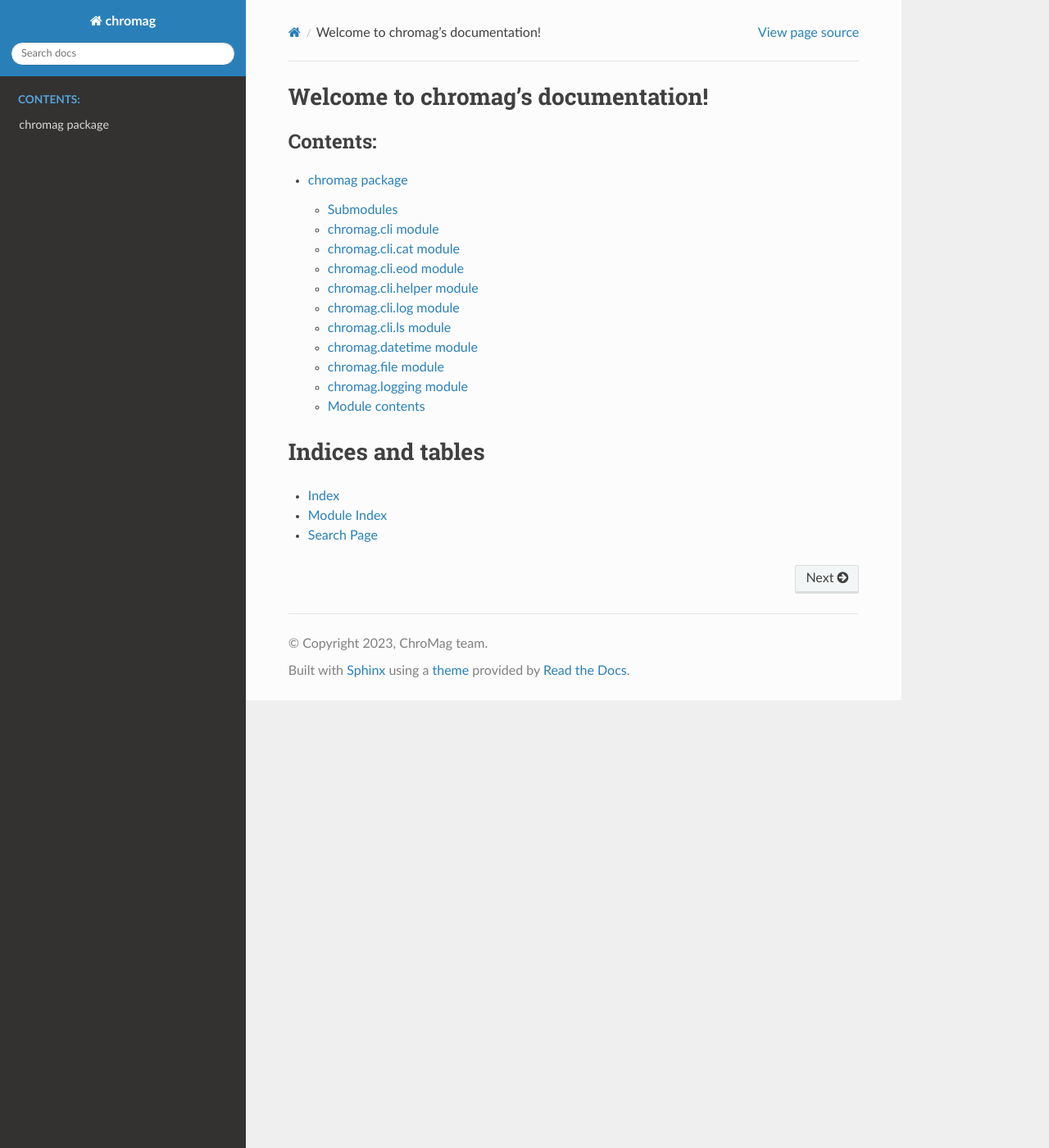
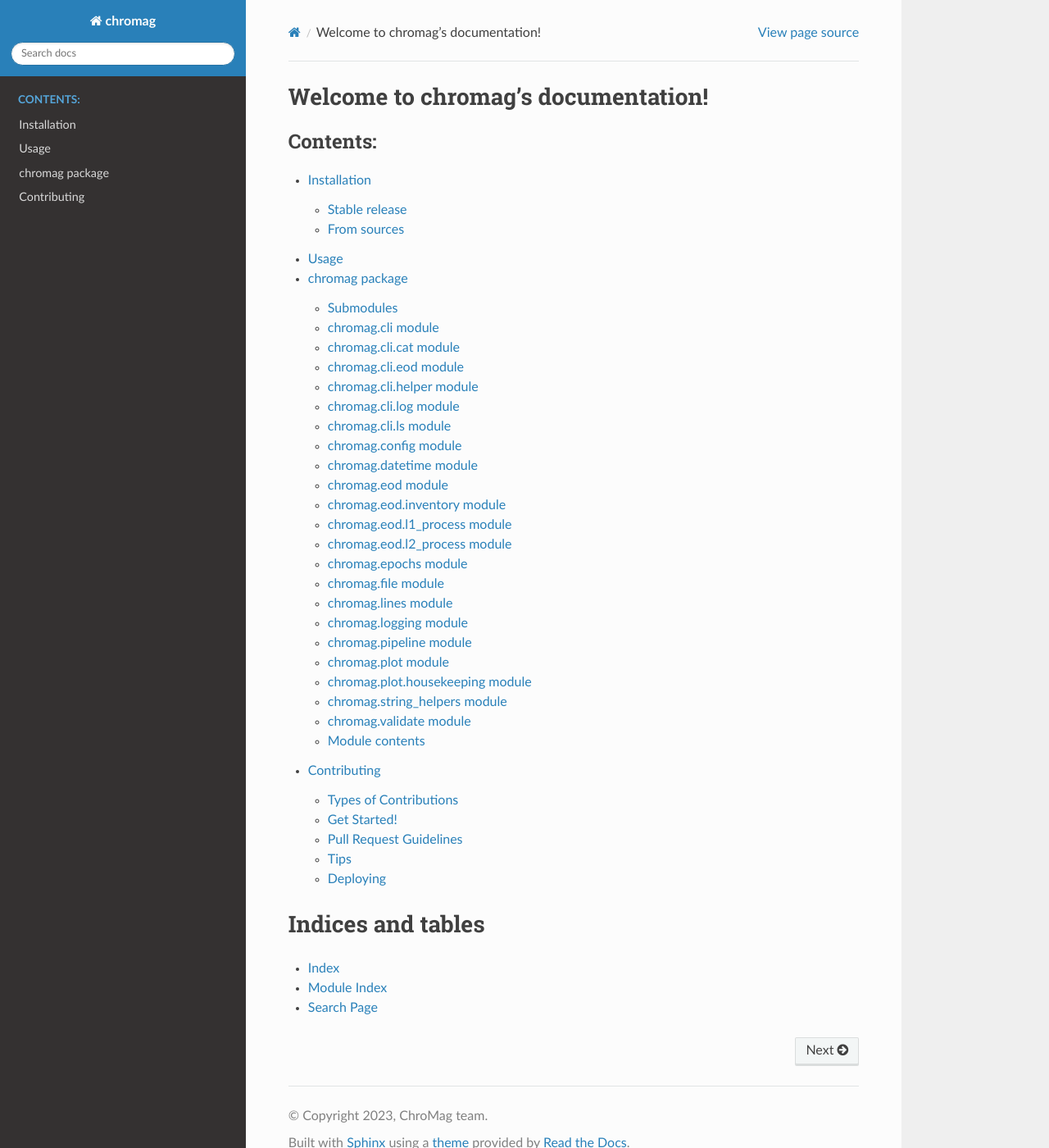
Before and after one commit to NCAR/chromag-pipeline, a Sphinx documentation site: the page built from docs/index.rst, in a window 1280 px wide and 1400 px high. Shown: the whole window at 82% size. Built offline with Sphinx 7.4.7 and the Read the Docs theme 2.0.0, drawn with Linux system fonts in a browser that asks for light colours.

Commit message:
Doc improvements

```diff
--- a/docs/api.rst
+++ b/docs/api.rst
@@ -52,10 +52,58 @@
     :undoc-members:
     :show-inheritance:
 
+chromag.config module
+---------------------
+
+.. automodule:: chromag.config
+    :members:
+    :undoc-members:
+    :show-inheritance:
+
 chromag.datetime module
 -----------------------
 
 .. automodule:: chromag.datetime
+    :members:
+    :undoc-members:
+    :show-inheritance:
+
+chromag.eod module
+------------------
+
+.. automodule:: chromag.eod
+    :members:
+    :undoc-members:
+    :show-inheritance:
+
+chromag.eod.inventory module
+----------------------------
+
+.. automodule:: chromag.eod.inventory
+    :members:
+    :undoc-members:
+    :show-inheritance:
+
+chromag.eod.l1_process module
+-----------------------------
+
+.. automodule:: chromag.eod.l1_process
+    :members:
+    :undoc-members:
+    :show-inheritance:
+
+chromag.eod.l2_process module
+-----------------------------
+
+.. automodule:: chromag.eod.l2_process
+    :members:
+    :undoc-members:
+    :show-inheritance:
+
+chromag.epochs module
+---------------------
+
+.. automodule:: chromag.epochs
     :members:
     :undoc-members:
     :show-inheritance:
@@ -68,10 +116,58 @@
     :undoc-members:
     :show-inheritance:
 
+chromag.lines module
+--------------------
+
+.. automodule:: chromag.lines
+    :members:
+    :undoc-members:
+    :show-inheritance:
+
 chromag.logging module
 ----------------------
 
 .. automodule:: chromag.logging
+    :members:
+    :undoc-members:
+    :show-inheritance:
+
+chromag.pipeline module
+-----------------------
+
+.. automodule:: chromag.pipeline
+    :members:
+    :undoc-members:
+    :show-inheritance:
+
+chromag.plot module
+-----------------------
+
+.. automodule:: chromag.plot
+    :members:
+    :undoc-members:
+    :show-inheritance:
+
+chromag.plot.housekeeping module
+--------------------------------
+
+.. automodule:: chromag.plot.housekeeping
+    :members:
+    :undoc-members:
+    :show-inheritance:
+
+chromag.string_helpers module
+-----------------------------
+
+.. automodule:: chromag.string_helpers
+    :members:
+    :undoc-members:
+    :show-inheritance:
+
+chromag.validate module
+-----------------------
+
+.. automodule:: chromag.validate
     :members:
     :undoc-members:
     :show-inheritance:
--- /dev/null
+++ b/docs/contributing.rst
@@ -0,0 +1 @@
+.. include:: ../CONTRIBUTING.rst
--- a/docs/index.rst
+++ b/docs/index.rst
@@ -10,7 +10,10 @@
    :maxdepth: 2
    :caption: Contents:
 
+   installation
+   usage
    api
+   contributing
 
 Indices and tables
 ==================
--- /dev/null
+++ b/docs/installation.rst
@@ -0,0 +1 @@
+.. include:: ../INSTALLATION.rst
--- /dev/null
+++ b/docs/usage.rst
@@ -0,0 +1,3 @@
+=====
+Usage
+=====
```
Also changed, not shown: CONTRIBUTING.rst (added, +128 -0 lines), INSTALLATION.rst (added, +71 -0 lines), README.md (+3 -28 lines).
